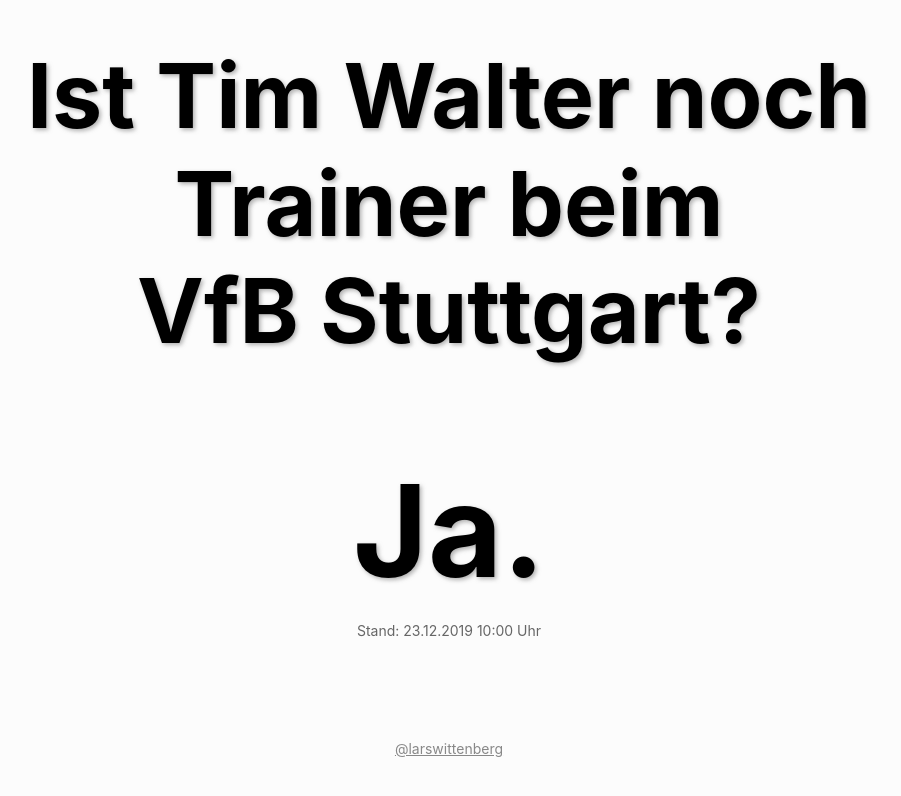
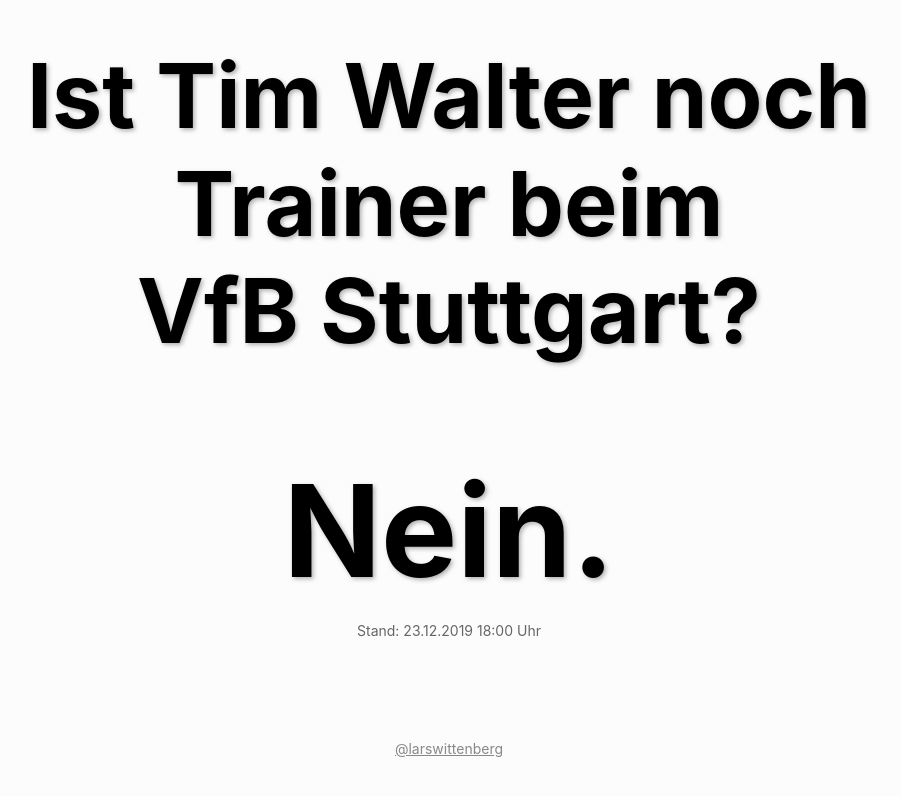
Before and after one commit to larswittenberg/effzeh-trainer, a plain HTML site: page index.html in a window 1280 px wide. Shown: the whole page, without its empty margins (191-1092 px from the left). Drawn offline with Linux system fonts and the light colour scheme.

Commit message:
CONTENT: Trainerentlassung

```diff
--- a/index.html
+++ b/index.html
@@ -94,8 +94,8 @@
 			<h1 class="question">
 				Ist Tim Walter noch Trainer beim <span class="nowrap">VfB Stuttgart</span>?
 			</h1>
-			<p class="answer">Ja.</p>
-			<p class="small">Stand: 23.12.2019 10:00 Uhr</p>
+			<p class="answer">Nein.</p>
+			<p class="small">Stand: 23.12.2019 18:00 Uhr</p>
 		</main>
 		<footer>
 			<a href="https://twitter.com/larswittenberg" class="twitter">@larswittenberg</a>
```
